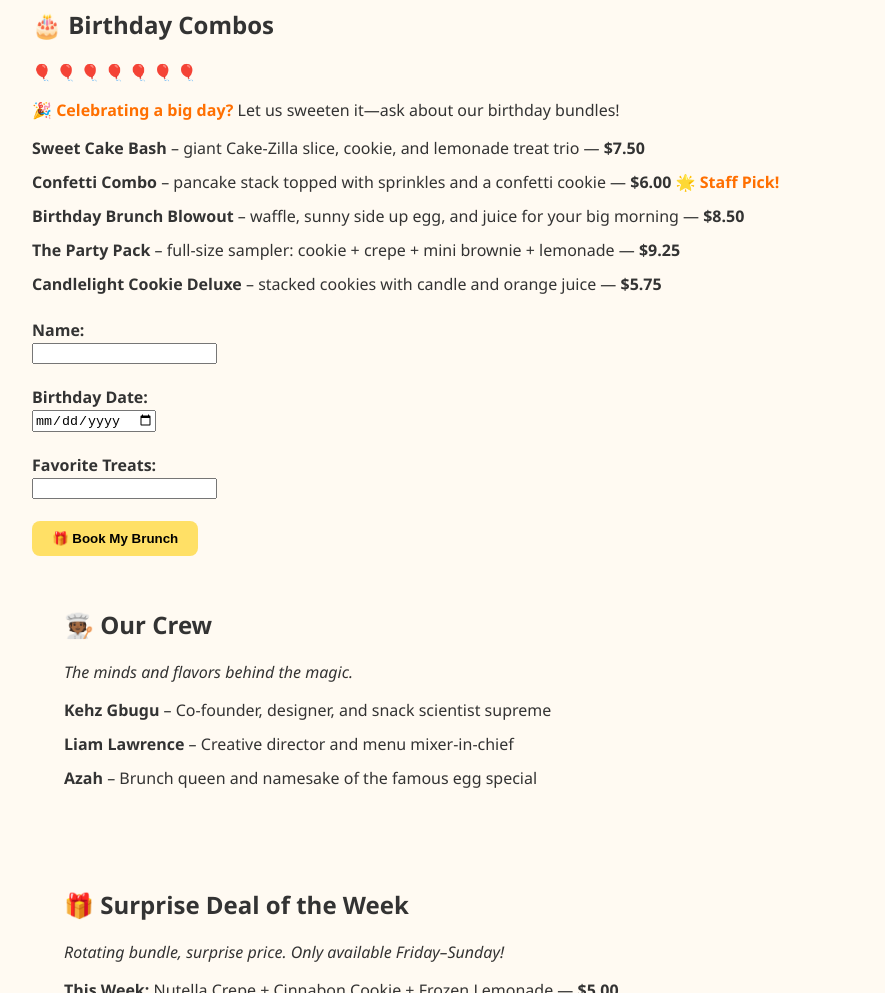
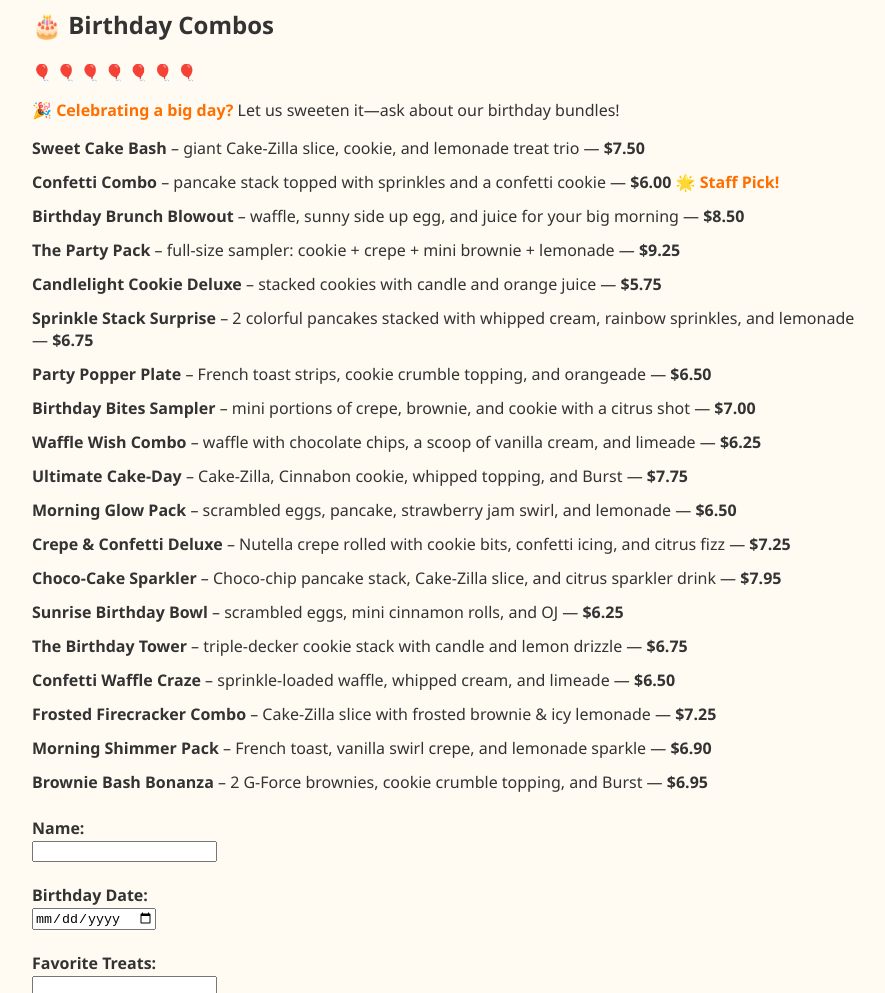
Before and after one commit to TheOGTurt/Lawernce-and-Gbugu-Mixed-Deliights, a plain HTML site: page index.html in a window 1280 px wide. Shown: the part 3160-4153 px from the top of the page, without its empty margins (190-1075 px from the left). Drawn offline with Linux system fonts and the light colour scheme.

Commit message:
Add files via upload

```diff
--- a/index.html
+++ b/index.html
@@ -167,11 +167,46 @@
   <div class="balloons">🎈 🎈 🎈 🎈 🎈 🎈 🎈</div>
   <p><strong style="color:#ff6f00;">🎉 Celebrating a big day?</strong> Let us sweeten it—ask about our birthday bundles!</p>
   <ul>
-    <li><strong>Sweet Cake Bash</strong> – giant Cake-Zilla slice, cookie, and lemonade treat trio — <strong>$7.50</strong></li>
-    <li><strong>Confetti Combo</strong> – pancake stack topped with sprinkles and a confetti cookie — <strong>$6.00</strong> <span class="staff-pick">🌟 Staff Pick!</span></li>
-    <li><strong>Birthday Brunch Blowout</strong> – waffle, sunny side up egg, and juice for your big morning — <strong>$8.50</strong></li>
-    <li><strong>The Party Pack</strong> – full-size sampler: cookie + crepe + mini brownie + lemonade — <strong>$9.25</strong></li>
-    <li><strong>Candlelight Cookie Deluxe</strong> – stacked cookies with candle and orange juice — <strong>$5.75</strong></li>
+    <ul>
+  <li><strong>Sweet Cake Bash</strong> – giant Cake-Zilla slice, cookie, and lemonade treat trio — <strong>$7.50</strong></li>
+
+  <li><strong>Confetti Combo</strong> – pancake stack topped with sprinkles and a confetti cookie — <strong>$6.00</strong> <span class="staff-pick">🌟 Staff Pick!</span></li>
+
+  <li><strong>Birthday Brunch Blowout</strong> – waffle, sunny side up egg, and juice for your big morning — <strong>$8.50</strong></li>
+
+  <li><strong>The Party Pack</strong> – full-size sampler: cookie + crepe + mini brownie + lemonade — <strong>$9.25</strong></li>
+
+  <li><strong>Candlelight Cookie Deluxe</strong> – stacked cookies with candle and orange juice — <strong>$5.75</strong></li>
+
+  <li><strong>Sprinkle Stack Surprise</strong> – 2 colorful pancakes stacked with whipped cream, rainbow sprinkles, and lemonade — <strong>$6.75</strong></li>
+
+  <li><strong>Party Popper Plate</strong> – French toast strips, cookie crumble topping, and orangeade — <strong>$6.50</strong></li>
+
+  <li><strong>Birthday Bites Sampler</strong> – mini portions of crepe, brownie, and cookie with a citrus shot — <strong>$7.00</strong></li>
+
+  <li><strong>Waffle Wish Combo</strong> – waffle with chocolate chips, a scoop of vanilla cream, and limeade — <strong>$6.25</strong></li>
+
+  <li><strong>Ultimate Cake-Day</strong> – Cake-Zilla, Cinnabon cookie, whipped topping, and Burst — <strong>$7.75</strong></li>
+
+  <li><strong>Morning Glow Pack</strong> – scrambled eggs, pancake, strawberry jam swirl, and lemonade — <strong>$6.50</strong></li>
+
+  <li><strong>Crepe & Confetti Deluxe</strong> – Nutella crepe rolled with cookie bits, confetti icing, and citrus fizz — <strong>$7.25</strong></li>
+
+  <li><strong>Choco-Cake Sparkler</strong> – Choco-chip pancake stack, Cake-Zilla slice, and citrus sparkler drink — <strong>$7.95</strong></li>
+
+  <li><strong>Sunrise Birthday Bowl</strong> – scrambled eggs, mini cinnamon rolls, and OJ — <strong>$6.25</strong></li>
+
+  <li><strong>The Birthday Tower</strong> – triple-decker cookie stack with candle and lemon drizzle — <strong>$6.75</strong></li>
+
+  <li><strong>Confetti Waffle Craze</strong> – sprinkle-loaded waffle, whipped cream, and limeade — <strong>$6.50</strong></li>
+
+  <li><strong>Frosted Firecracker Combo</strong> – Cake-Zilla slice with frosted brownie & icy lemonade — <strong>$7.25</strong></li>
+
+  <li><strong>Morning Shimmer Pack</strong> – French toast, vanilla swirl crepe, and lemonade sparkle — <strong>$6.90</strong></li>
+
+  <li><strong>Brownie Bash Bonanza</strong> – 2 G-Force brownies, cookie crumble topping, and Burst — <strong>$6.95</strong></li>
+</ul>
+
   </ul>
 
   <form action="https://formspree.io/f/your-form-id" method="POST" style="margin-top:1.5rem;">
```
